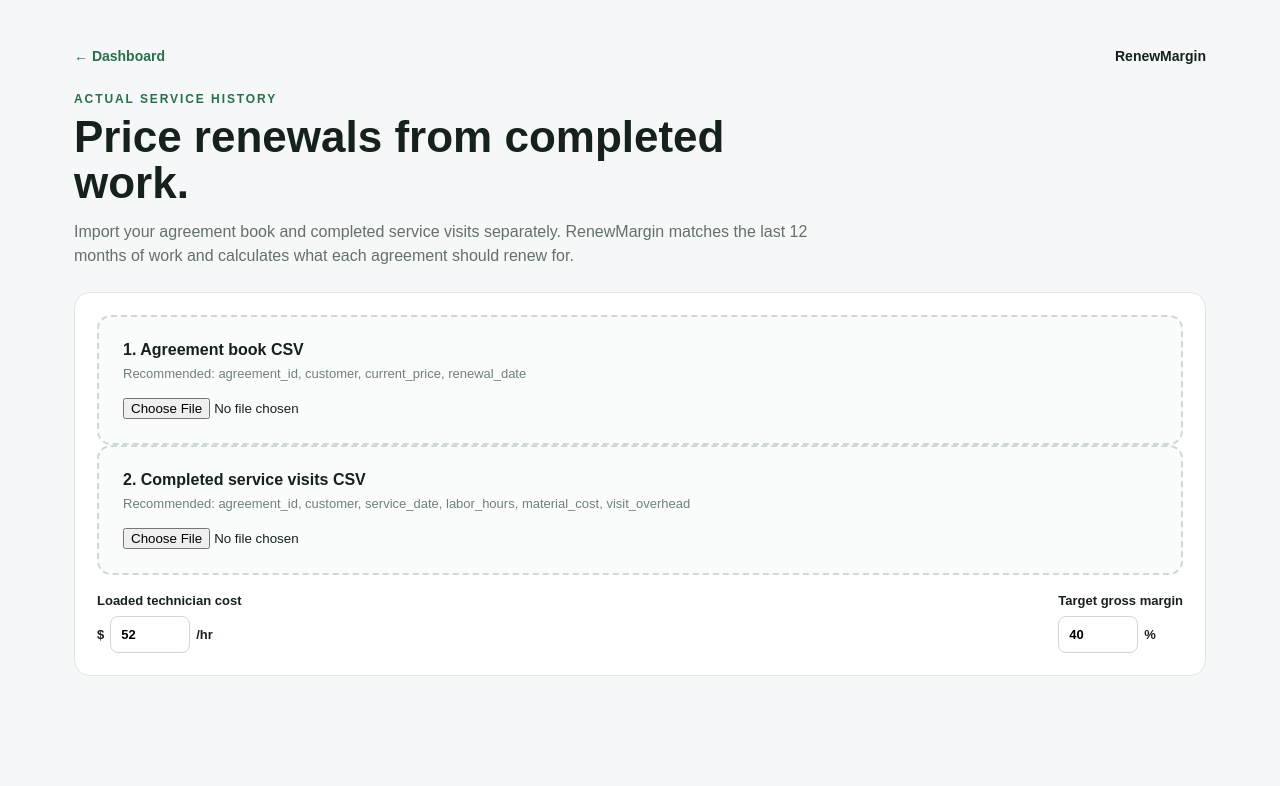
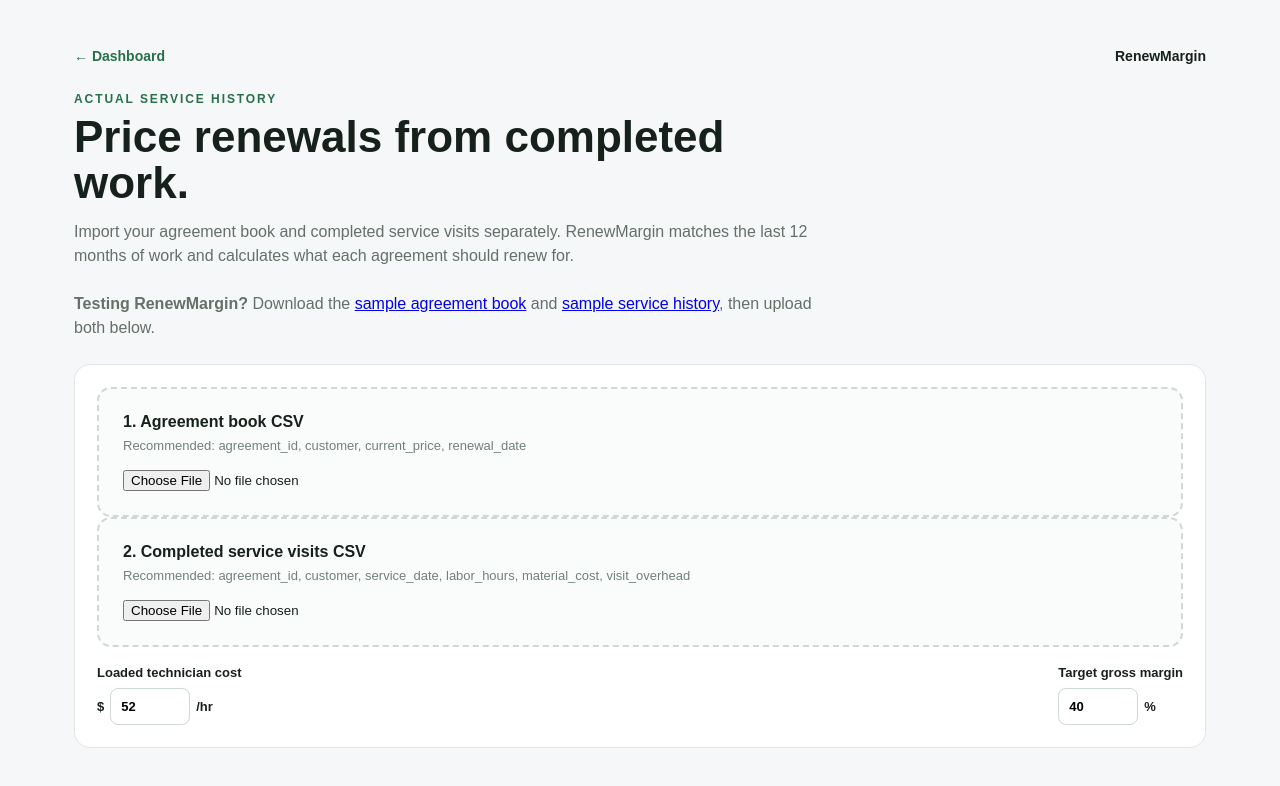
Before and after one commit to cruptlabs-cmd/renewmargin, a Next.js app: page /history in a window 1280 px wide. Shown: the top 786 px of the page. Built offline with nearby package versions, Linux system fonts and the light colour scheme.

Commit message:
Make margin scan self-testable and exportable

```diff
--- a/app/history/page.tsx
+++ b/app/history/page.tsx
@@ -41,6 +41,23 @@ export default function HistoryPage() {
     setSavedMessage(`Saved ${saved.results.length} agreements to this browser.`);
   }
 
+  function exportResults() {
+    if (!results.length) return;
+    const esc = (value: string | number) => `"${String(value).replace(/"/g, '""')}"`;
+    const rows = [
+      ['agreement_id','customer','renewal_date','visits','actual_cost','gross_margin_percent','recommended_price','annual_recovery','confidence','matched_by'],
+      ...results.map(r => [r.id,r.customer,r.renewalDate,r.visitCount,r.actualCost.toFixed(2),r.grossMargin.toFixed(1),r.recommendedPrice.toFixed(2),r.annualUpside.toFixed(2),r.confidence,r.matchedBy]),
+    ];
+    const csv = rows.map(row => row.map(esc).join(',')).join('\n');
+    const blob = new Blob([csv], { type: 'text/csv;charset=utf-8' });
+    const url = URL.createObjectURL(blob);
+    const a = document.createElement('a');
+    a.href = url;
+    a.download = 'renewmargin-repricing-results.csv';
+    a.click();
+    URL.revokeObjectURL(url);
+  }
+
   const valid = results.filter(r => r.annualPrice > 0 && r.visitCount > 0);
   const summary = {
     matched: valid.length,
@@ -54,6 +71,7 @@ export default function HistoryPage() {
     <div className="eyebrow">ACTUAL SERVICE HISTORY</div>
     <h1>Price renewals from completed work.</h1>
     <p className="sub">Import your agreement book and completed service visits separately. RenewMargin matches the last 12 months of work and calculates what each agreement should renew for.</p>
+    <p className="sub"><strong>Testing RenewMargin?</strong> Download the <a href="/sample-agreements.csv" download>sample agreement book</a> and <a href="/sample-service-history.csv" download>sample service history</a>, then upload both below.</p>
 
     <section className="panel importPanel">
       <label className="drop"><strong>{agreementFile || '1. Agreement book CSV'}</strong><span>Recommended: agreement_id, customer, current_price, renewal_date</span><input type="file" accept=".csv,text/csv" onChange={e => load(e.target.files?.[0], setAgreements, setAgreementFile)} /></label>
@@ -72,7 +90,7 @@ export default function HistoryPage() {
         <article><span>Needs match review</span><strong>{summary.unmatched}</strong></article>
       </section>
       <section className="panel">
-        <div className="panelHead"><div><h2>Trailing 12-month agreement profitability</h2><p>Agreement ID matches are preferred. Customer-name matches are used only when no ID match exists.</p></div><div><button onClick={saveScan}>Save scan</button> <Link className="button secondaryButton" href="/scans">Saved scans</Link></div></div>
+        <div className="panelHead"><div><h2>Trailing 12-month agreement profitability</h2><p>Agreement ID matches are preferred. Customer-name matches are used only when no ID match exists.</p></div><div><button onClick={saveScan}>Save scan</button> <button className="secondary" onClick={exportResults}>Export CSV</button> <Link className="button secondary" href="/scans">Saved scans</Link></div></div>
         {savedMessage && <p style={{padding:'0 24px 16px', color:'#27704a'}}>{savedMessage}</p>}
         <div className="table importTable">
           <div className="tableHead"><strong>Agreement</strong><strong>Visits</strong><strong>Actual cost</strong><strong>Margin</strong><strong>Suggested renewal</strong></div>
```
